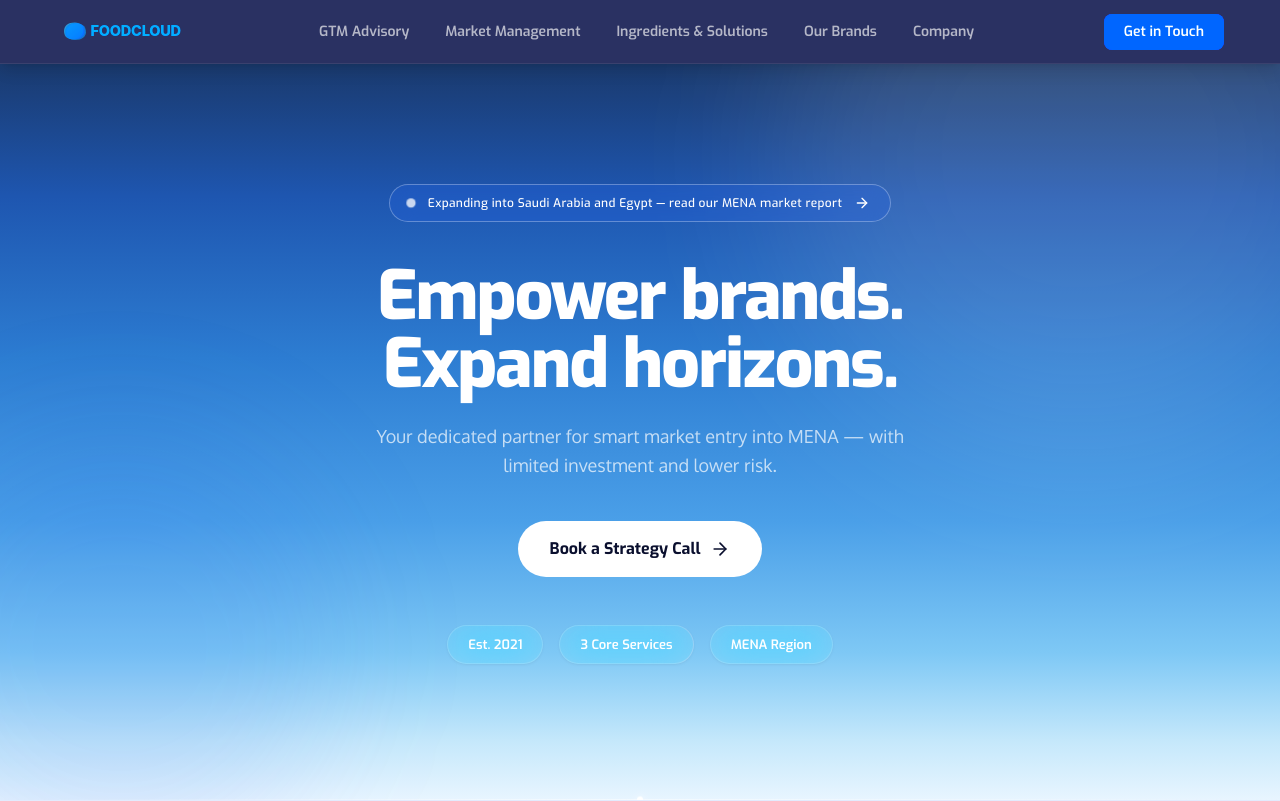
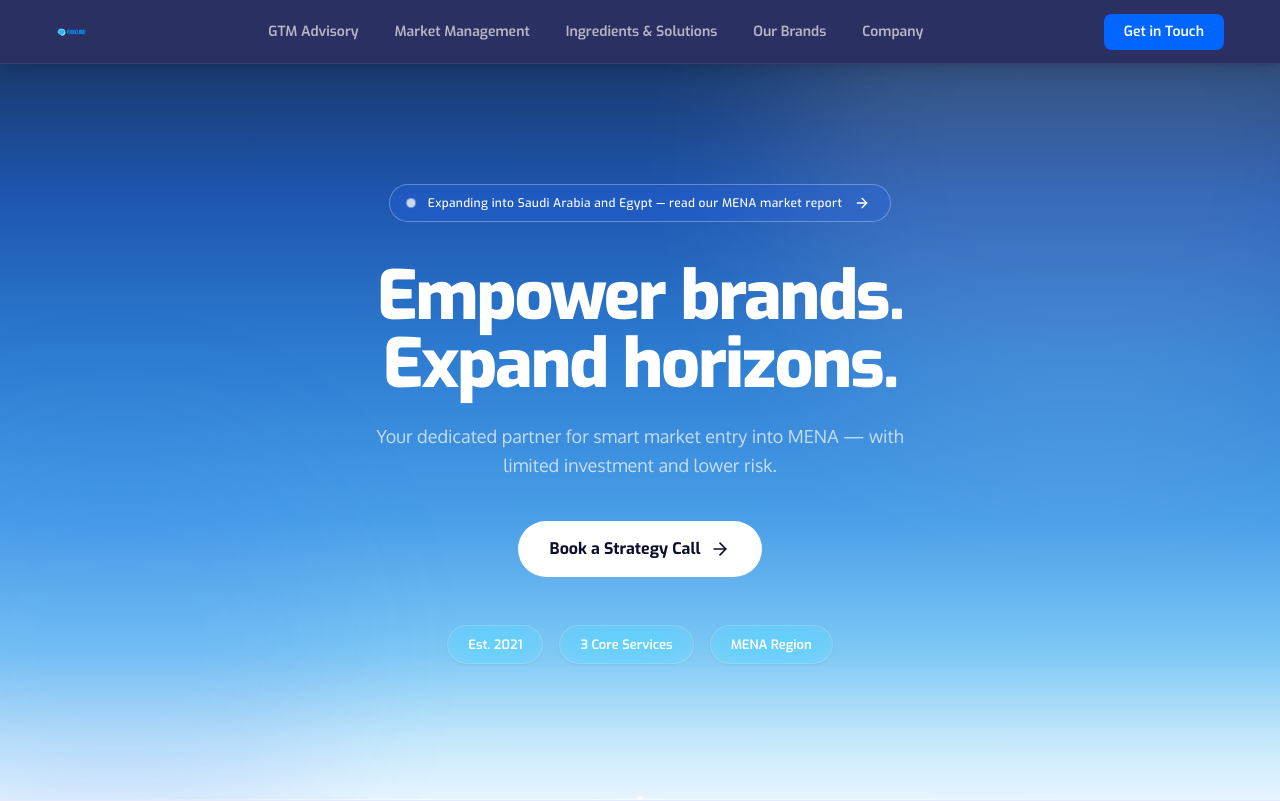
Before and after one commit to MosaabGaber/FOODCLOUD, a React (Vite) app: page / in a window 1280 px wide. Shown: the top 801 px of the page. Built offline with nearby package versions, Linux system fonts and the light colour scheme.

Commit message:
replace logo with png

```diff
--- a/src/components/Navbar.tsx
+++ b/src/components/Navbar.tsx
@@ -45,7 +45,7 @@ export default function Navbar({ onOpenContact }: NavbarProps) {
           className="flex items-center cursor-pointer select-none"
         >
           <img
-            src="/logo.svg"
+            src="/logo.png"
             alt="FOODCLOUD Logo"
             className="h-8 w-auto object-contain"
             referrerPolicy="no-referrer"
@@ -97,9 +97,8 @@ export default function Navbar({ onOpenContact }: NavbarProps) {
 
       {/* Mobile Menu Drawer Overlay */}
       <div
-        className={`fixed inset-0 z-30 bg-[#0A0F2E]/95 backdrop-blur-lg flex flex-col pt-24 px-6 transition-transform duration-300 md:hidden ${
-          isMobileMenuOpen ? 'translate-x-0' : 'translate-x-full'
-        }`}
+        className={`fixed inset-0 z-30 bg-[#0A0F2E]/95 backdrop-blur-lg flex flex-col pt-24 px-6 transition-transform duration-300 md:hidden ${isMobileMenuOpen ? 'translate-x-0' : 'translate-x-full'
+          }`}
       >
         <div className="flex flex-col gap-6">
           {navLinks.map((link) => (
```
Also changed, not shown: public/logo.png (added).
